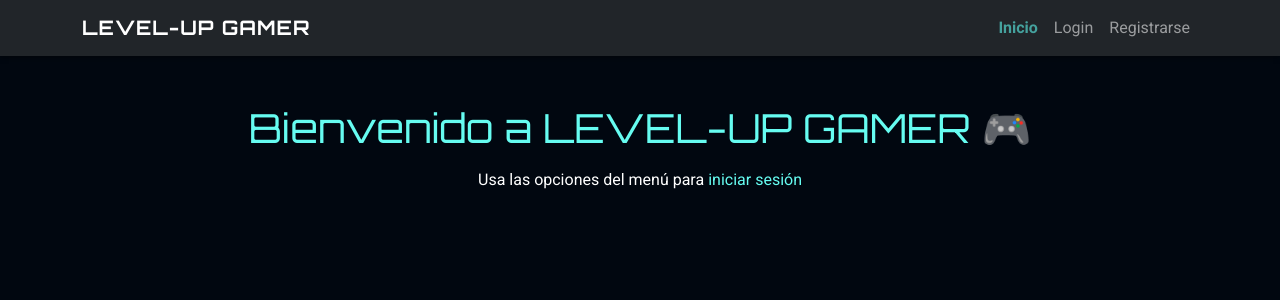
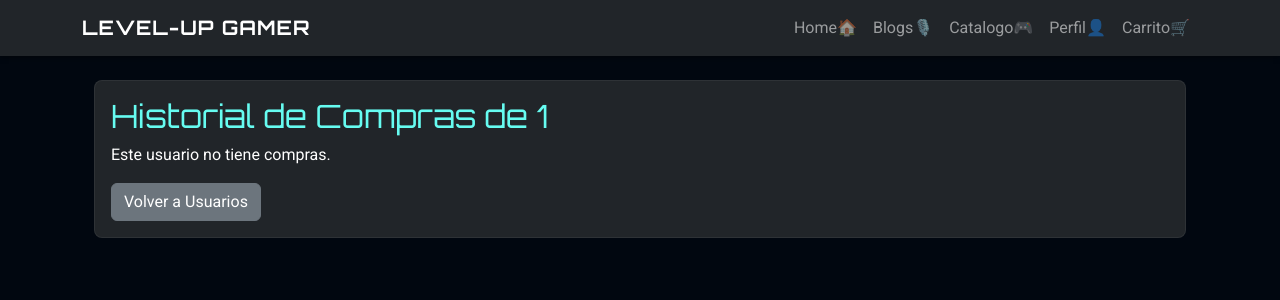
Before and after one commit to leo-onate/level-up-gamer, a React (Create React App) app: page /admin/historial-compras/1 in a window 1280 px wide. Before the commit this address led to /. Shown: the top 300 px of the page. Built offline with nearby package versions, Linux system fonts and the light colour scheme.

Commit message:
Se implemento historial de compras por usuario en la vista de admin

```diff
--- a/src/App.js
+++ b/src/App.js
@@ -11,6 +11,7 @@ import Inicio from "./pages/Inicio";
 import Blog from "./pages/Blog";
 import Post from "./pages/Post";
 import Profile from "./pages/Profile";
+import AdminUserOrders from "./pages/AdminUserOrders";
 import We from "./pages/We";
 import Catalogo from "./pages/Catalogo";
 import ProductDetail from "./pages/ProductDetail";
@@ -64,6 +65,12 @@ export default function App() {
           {/* Nosotros */}
           <Route path="/we" element={<We />} />
 
+          {/* ... otras rutas ... */}
+          <Route path="/admin/usuarios" element={<AdminUsers />} />
+          {/* 👇 Agrega esta nueva ruta aquí 👇 */}
+          <Route path="/admin/historial-compras/:userEmail" element={<AdminUserOrders />} />
+          {/* ... más rutas si existen ... */}
+
           {/* Catalogo */}
           <Route path="/catalogo" element={<Catalogo />} />
           <Route path="/catalogo/:id" element={<ProductDetail />} />
--- /dev/null
+++ b/src/pages/AdminUserOrders.jsx
@@ -0,0 +1,64 @@
+import React, { useEffect, useState } from "react";
+import { useParams, Link } from "react-router-dom";
+import { getOrdersByUserEmail } from "../services/orderService";
+
+export default function AdminUserOrders() {
+  const { userEmail } = useParams();
+  const [orders, setOrders] = useState([]);
+
+  useEffect(() => {
+    if (userEmail) {
+      const userOrders = getOrdersByUserEmail(userEmail);
+      setOrders(userOrders);
+    }
+  }, [userEmail]);
+
+  return (
+    <div className="container mt-4">
+      <div className="dark-container">
+        <h2>Historial de Compras de {userEmail}</h2>
+
+        {orders.length === 0 ? (
+          <p>Este usuario no tiene compras.</p>
+        ) : (
+          <div className="table-responsive">
+            <table className="table table-striped">
+              <thead>
+                <tr>
+                  <th>ID de Orden</th>
+                  <th>Fecha</th>
+                  <th>Total</th>
+                  <th>Items</th>
+                </tr>
+              </thead>
+              <tbody>
+                {orders.map((order, idx) => (
+                  <tr key={idx}>
+                    <td>{order.id}</td>
+                    <td>{new Date(order.date).toLocaleString()}</td>
+                    <td>${(typeof order.total === 'number' ? order.total : 0).toFixed(2)}</td>
+                    <td>
+                      <ul>
+                        {order.items.map((item, itemIdx) => (
+                          <li key={itemIdx}>
+                            {item.nombre} - Cantidad: {item.qty} - Precio: ${(typeof item.precio === 'number' ? item.precio : 0).toFixed(2)}
+                          </li>
+                        ))}
+                      </ul>
+                    </td>
+                  </tr>
+                ))}
+              </tbody>
+            </table>
+          </div>
+        )}
+
+        <div className="mt-3">
+          <Link to="/admin/usuarios" className="btn btn-secondary">
+            Volver a Usuarios
+          </Link>
+        </div>
+      </div>
+    </div>
+  );
+}
--- a/src/pages/AdminUsers.jsx
+++ b/src/pages/AdminUsers.jsx
@@ -1,10 +1,11 @@
 import React, { useEffect, useState } from "react";
 import { getUsers, saveUsers } from "../services/userService";
-import { Link } from "react-router-dom";
+import { Link, useNavigate } from "react-router-dom";
 
 export default function AdminUsers() {
   const [users, setUsers] = useState([]);
   const [editingIndex, setEditingIndex] = useState(-1);
+  const navigate = useNavigate();
   const [editUser, setEditUser] = useState({
     nombre: "",
     correo: "",
@@ -112,6 +113,9 @@ export default function AdminUsers() {
                           <button className="btn btn-sm btn-view" onClick={() => handleEditClick(idx)}>
                             Editar
                           </button>
+                          <button className="btn btn-sm btn-info" onClick={() => navigate(`/admin/historial-compras/${u.correo}`)}>
+                            Ver historial
+                          </button>
                         </div>
                       </td>
                     </>
--- a/src/pages/Checkout.jsx
+++ b/src/pages/Checkout.jsx
@@ -1,11 +1,12 @@
 import React, { useState } from "react";
 import { useNavigate } from "react-router-dom";
 import { useCart } from "../context/CartContext";
+import { getCurrentUser } from "../services/auth";
 
 export default function Checkout() {
-  const { items, getTotal, clearCartOnSuccess } = useCart();
+  const { items, getTotal, clearCart } = useCart();
   const navigate = useNavigate();
-
+  const user = getCurrentUser();
   const [nombre, setNombre] = useState("");
   const [direccion, setDireccion] = useState("");
   const [ciudad, setCiudad] = useState("");
@@ -46,6 +47,8 @@ export default function Checkout() {
       customer: { nombre, direccion, ciudad, codigo, metodo },
       items,
       total,
+      // Asociar el usuario a la orden
+      userEmail: user ? user.correo : null,
     };
 
 
@@ -68,7 +71,7 @@ export default function Checkout() {
       try {
         localStorage.setItem("lastOrder", JSON.stringify(order));
       } catch {}
-      clearCartOnSuccess();
+      clearCart();
       setProcesando(false);
       navigate("/checkout/success");
     }, 1200);
--- a/src/pages/OrderSuccess.jsx
+++ b/src/pages/OrderSuccess.jsx
@@ -26,6 +26,7 @@ export default function OrderSuccess(props) {
           total: order.total || 0,
           items: order.items || [],
           customer: order.customer || {},
+          userEmail: order.userEmail || null, // Guardar también el email del usuario
           date: new Date().toISOString(),
           // puedes agregar más campos si los necesitas
         };
--- a/src/services/orderService.js
+++ b/src/services/orderService.js
@@ -67,3 +67,9 @@ export function clearOrders(key = null) {
 export function getOrdersCount() {
   return getOrders().length;
 }
+
+export function getOrdersByUserEmail(email) {
+  if (!email) return [];
+  const allOrders = getOrders();
+  return allOrders.filter(order => order.userEmail === email);
+}
```
